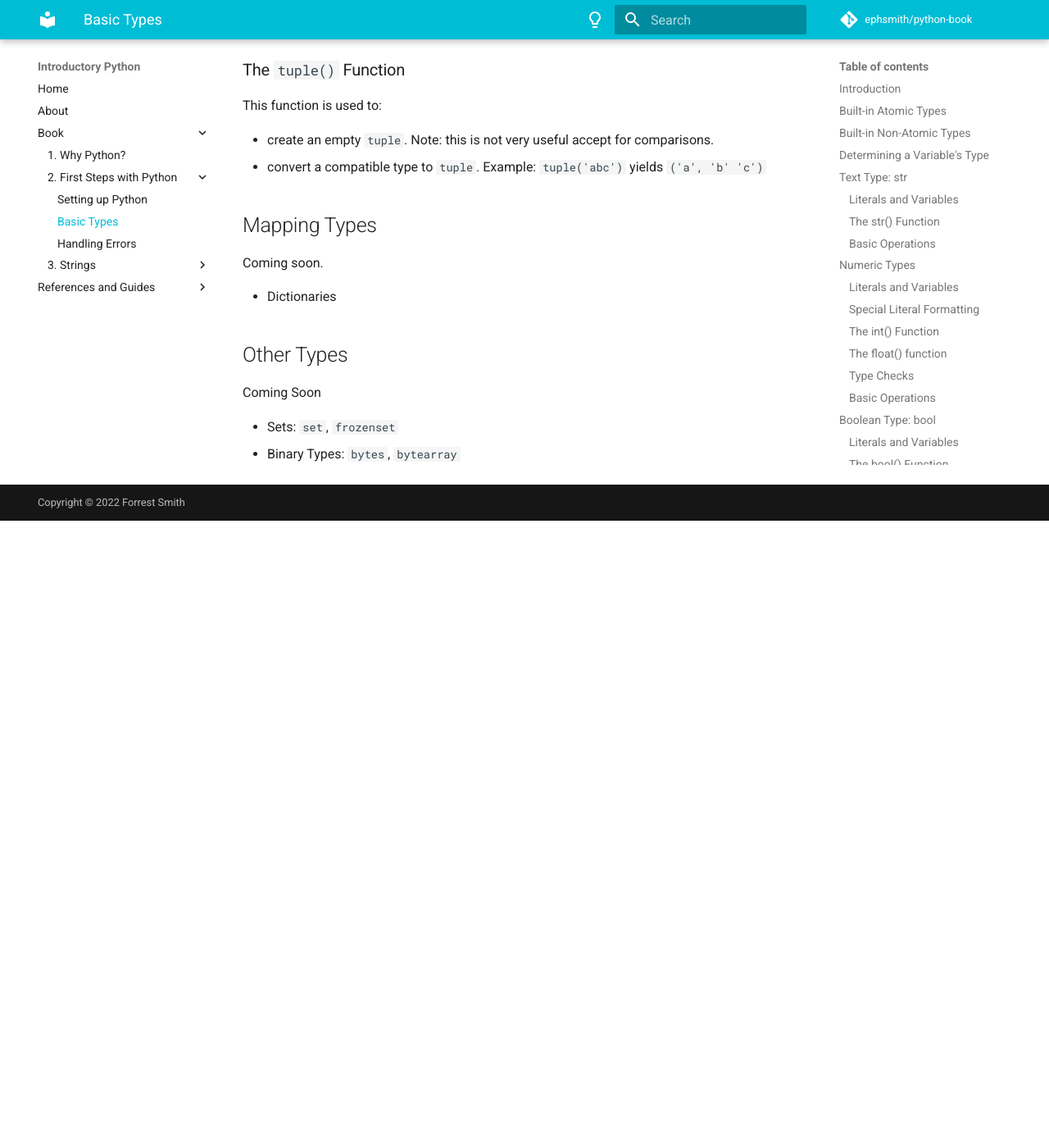
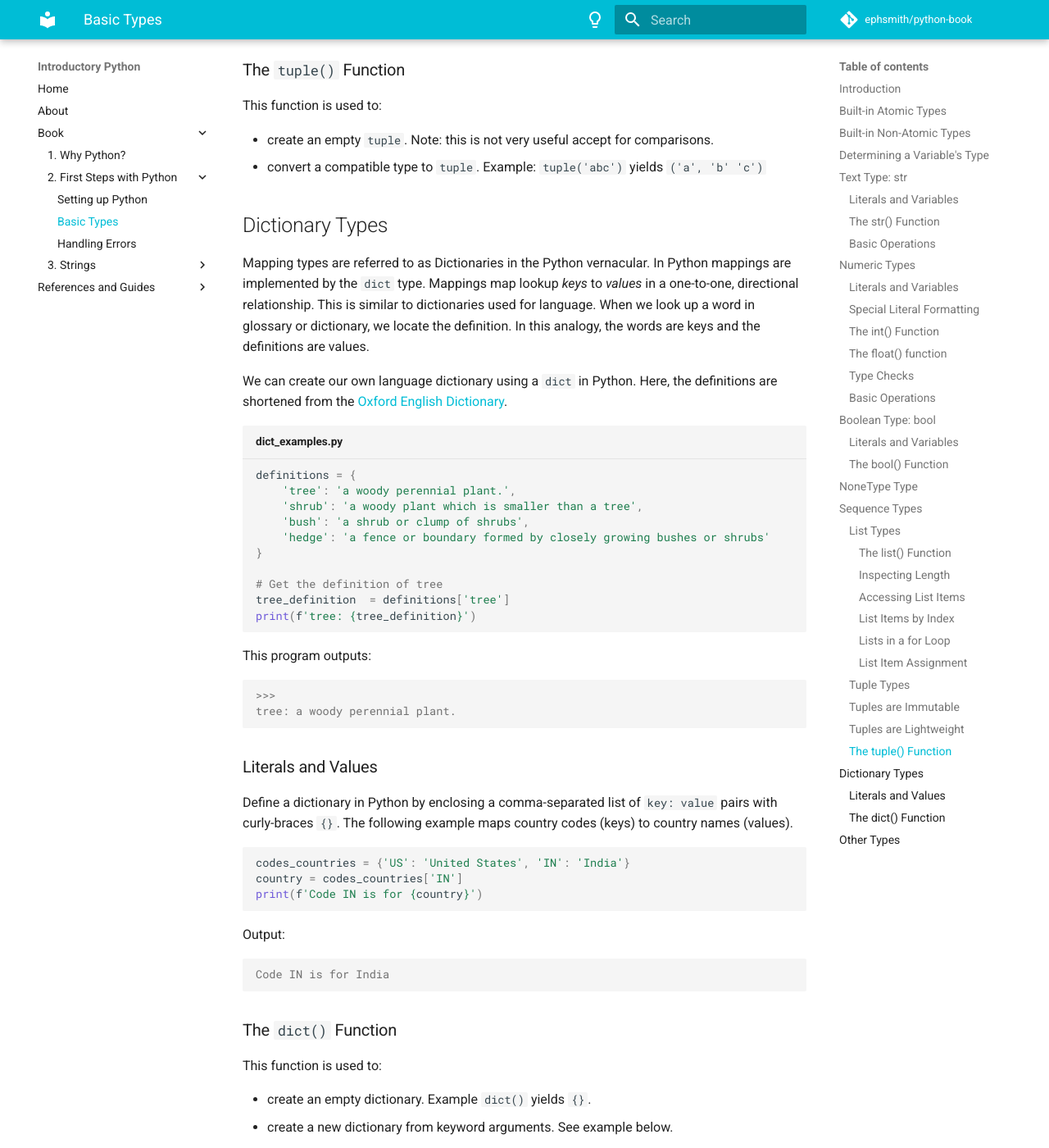
Before and after one commit to ephsmith/python-book, an MkDocs documentation site: the page built from docs/02/02-basic-types.md, in a window 1280 px wide and 1400 px high, scrolled down 11292 px. Shown: the whole window at 82% size. Built offline with MkDocs 1.6.1 and Material for MkDocs 9.7.7, drawn with Linux system fonts in a browser that asks for light colours; comment, search, counter and statistics services are not loaded; before the commit the page ends 11927 px from its top, so only the background shows below that; some of the changed text lies outside the part shown.

Commit message:
Basic Types: Dictionaries added.

````diff
--- a/docs/02/02-basic-types.md
+++ b/docs/02/02-basic-types.md
@@ -508,8 +508,74 @@ This function is used to:
 - create an empty `tuple`. Note: this is not very useful accept for comparisons.
 - convert a compatible type to `tuple`. Example: `tuple('abc')` yields `('a', 'b' 'c')`
 
-## Mapping Types
-Coming soon.
+## Dictionary Types
+Mapping types are referred to as Dictionaries in the Python vernacular.  In Python
+mappings are implemented by the `dict` type. Mappings map lookup *keys* to *values* in a
+one-to-one, directional relationship. This is similar to dictionaries used for
+language.  When we look up a word in glossary or dictionary, we locate the definition.
+In this analogy, the words are keys and the definitions are values.
+
+We can create our own language dictionary using a `dict` in Python. Here, the
+definitions are shortened from the [Oxford English Dictionary](https://www.oed.com).
+
+```py title="dict_examples.py"
+definitions = {
+    'tree': 'a woody perennial plant.',
+    'shrub': 'a woody plant which is smaller than a tree',
+    'bush': 'a shrub or clump of shrubs',
+    'hedge': 'a fence or boundary formed by closely growing bushes or shrubs'
+}
+
+# Get the definition of tree
+tree_definition  = definitions['tree']
+print(f'tree: {tree_definition}')
+```
+
+This program outputs:
+
+```pycon
+>>>
+tree: a woody perennial plant.
+```
+
+### Literals and Values
+Define a dictionary in Python by enclosing a comma-separated list of `key: value`
+pairs with curly-braces `{}`. The following example maps country codes (keys) to
+country names (values).
+
+```py
+codes_countries = {'US': 'United States', 'IN': 'India'}
+country = codes_countries['IN']
+print(f'Code IN is for {country}')
+```
+
+Output:
+
+```pycon
+Code IN is for India
+```
+
+### The `dict()` Function
+This function is used to:
+
+- create an empty dictionary. Example `dict()` yields `{}`.
+- create a new dictionary from keyword arguments. See example below.
+
+This example uses the `dict()` function to define the `codes_countries` dictionary
+above. Try running this in a Python shell to see that it is equivalent to the previous
+example.
+
+```py
+codes_countries = dict(US='United States', IN='India')  # (1)!
+country = codes_countries['IN']
+print(f'Code IN is for {country}')
+```
+
+1. Note that string keys to not need quotes when using the `dict()` function to define
+   a dictionary.
+
+Dictionaries have a full chapter devoted to them where they are covered in more detail.
+We know turn our attention to Sets.
 
 - Dictionaries
 
````
